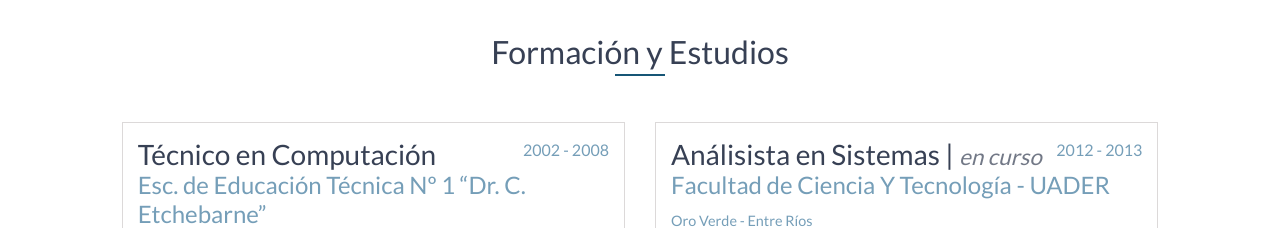
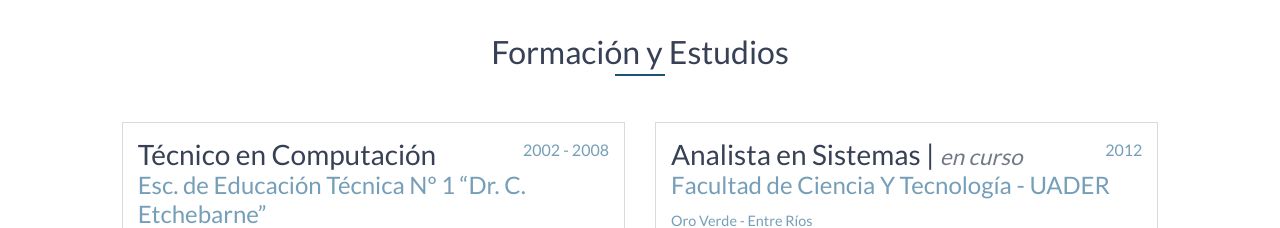
Before and after one commit to SSantiago90/SSantiago90.github.io, a website: page index.html in a window 1280 px wide. Shown: the part 2300-2528 px from the top of the page. Drawn offline with nearby package versions, Linux system fonts and the light colour scheme.

Commit message:
fixed typos

```diff
--- a/index.html
+++ b/index.html
@@ -136,8 +136,8 @@
           <!-- End .education-block -->
          <div class="col-lg-6 col-xl-5">
               <div class="card_ education-block">
-                  <h3>Análisista en Sistemas | <small><i>en curso</i></small></h3>
-                  <span class="education-date">2012 - 2013</span>
+                  <h3>Analista en Sistemas | <small><i>en curso</i></small></h3>
+                  <span class="education-date">2012</span>
                   <h4>Facultad de Ciencia Y Tecnología - UADER</h4>
                   <p>Oro Verde - Entre Ríos</p>
               </div>
```
